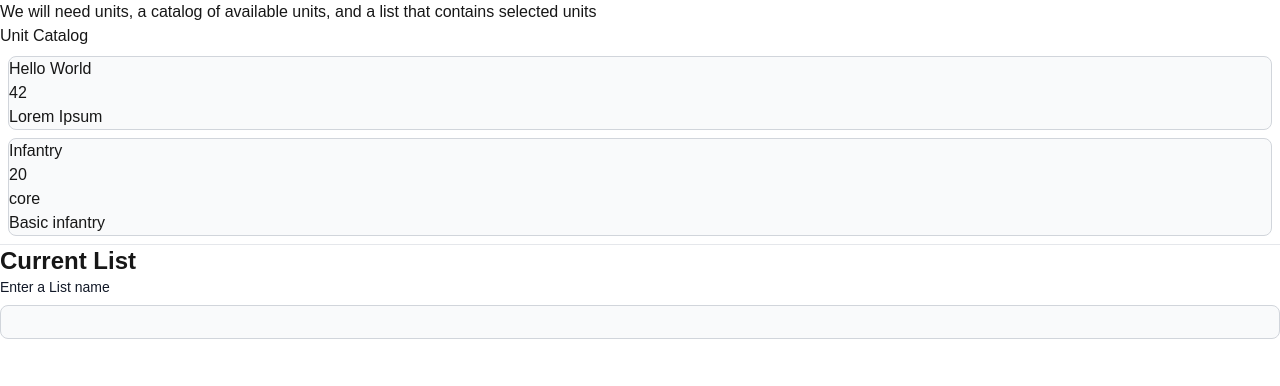
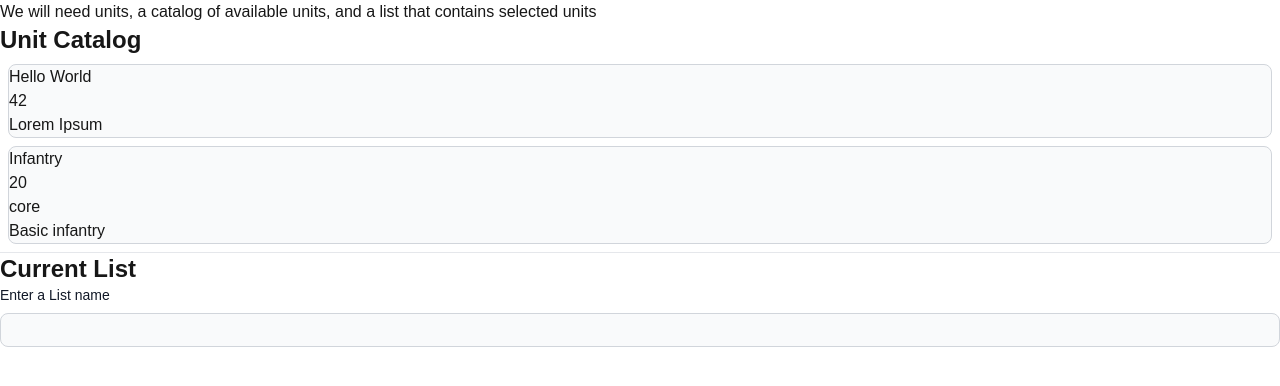
Before and after one commit to Chimerus/list-builder, a Next.js app: page / in a window 1280 px wide. Shown: the top 386 px of the page. Built offline with nearby package versions, Linux system fonts and the light colour scheme.

Commit message:
add styling to unitcatalog

```diff
--- a/app/components/UnitCatalog.tsx
+++ b/app/components/UnitCatalog.tsx
@@ -19,7 +19,7 @@ function UnitCatalog() {
 
     return (
         <div>
-            <h1>Unit Catalog</h1>
+            <h1 className="text-2xl font-bold">Unit Catalog</h1>
             {demoCatalog.map(unit => {
                 return (
                     Unit(unit)
```
